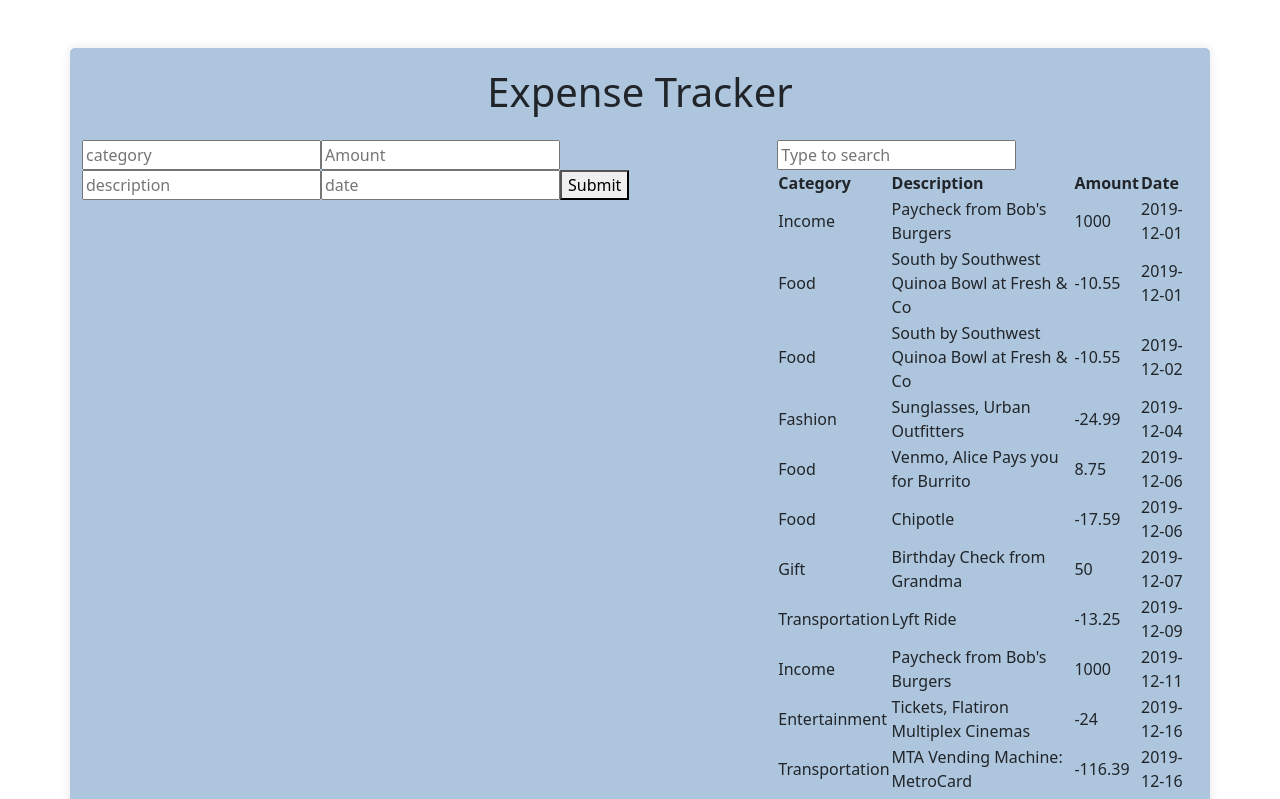
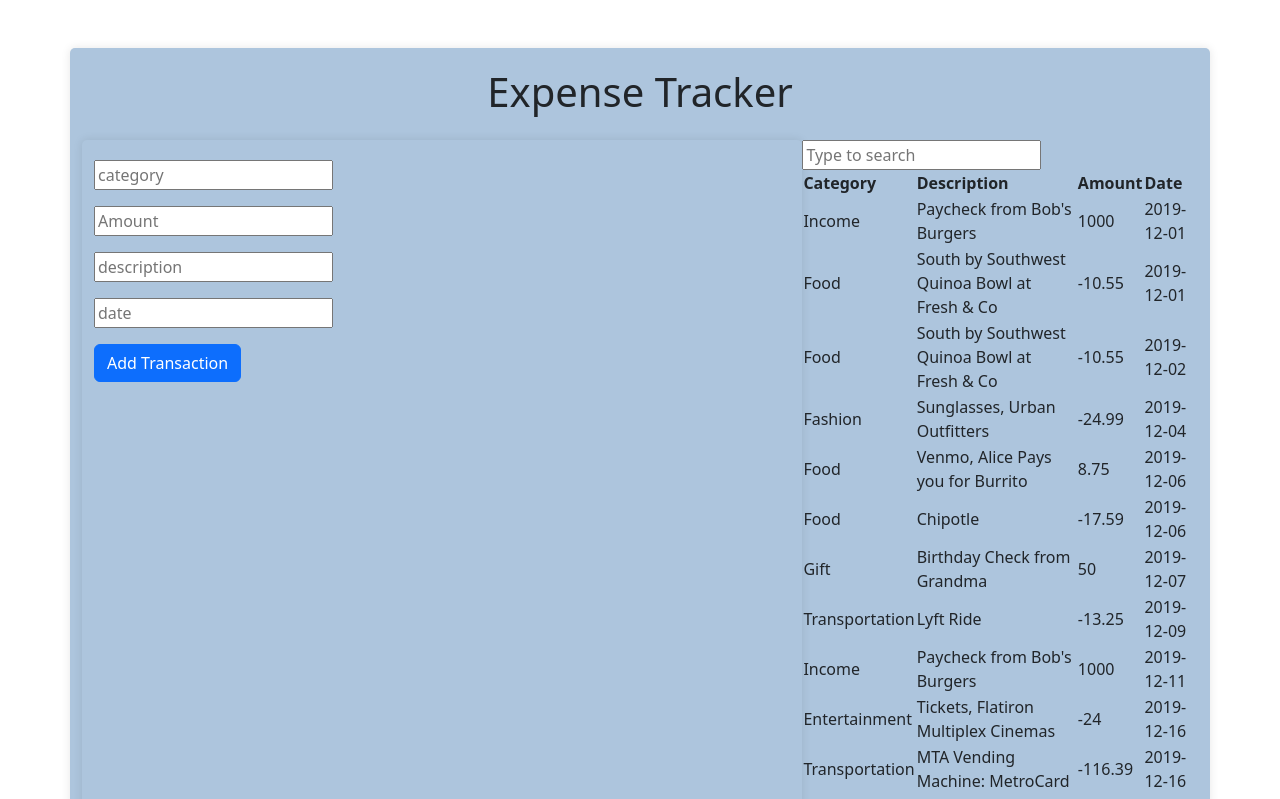
Before and after one commit to judy-chelangat/bank-of-flatiron, a React (Create React App) app: page / in a window 1280 px wide. Shown: the top 799 px of the page. Built offline with nearby package versions, Linux system fonts and the light colour scheme; data requests are answered from the project's data file.

Commit message:
added div to the input for styling

```diff
--- a/src/components/Form.js
+++ b/src/components/Form.js
@@ -27,13 +27,23 @@ function Form({addTransaction}) {
 
     }
   return (
-    <div>
+    <div className="container mb-4">
       <form onSubmit={handleSubmit}>
-        <input onChange={ e => setCategory(e.target.value)} placeholder='category' value={category}/>
-        <input onChange={ e => setAmount(e.target.value)}  placeholder='Amount' value={amount}/>
-        <input onChange={ e => setDescription(e.target.value)} placeholder='description' value={description}/>
-        <input onChange={ e => setDate(e.target.value)} placeholder='date' value={date}/>
-        <button type="submit">Submit</button>
+      <div className=" mb-3 form-group">
+      <input onChange={ e => setCategory(e.target.value)} placeholder='category' value={category}/>
+      </div>
+      <div className="mb-3 form-group">
+      <input onChange={ e => setAmount(e.target.value)}  placeholder='Amount' value={amount}/>
+      </div>
+      <div className="mb-3 form-group">
+       <input onChange={ e => setDescription(e.target.value)} placeholder='description' value={description}/>
+      </div>
+      <div className="mb-3 form-group">
+       <input onChange={ e => setDate(e.target.value)} placeholder='date' value={date}/>
+        </div>
+        <button type="submit" className="btn btn-primary">
+          Add Transaction
+        </button>
       </form>
     </div>
   )
```
